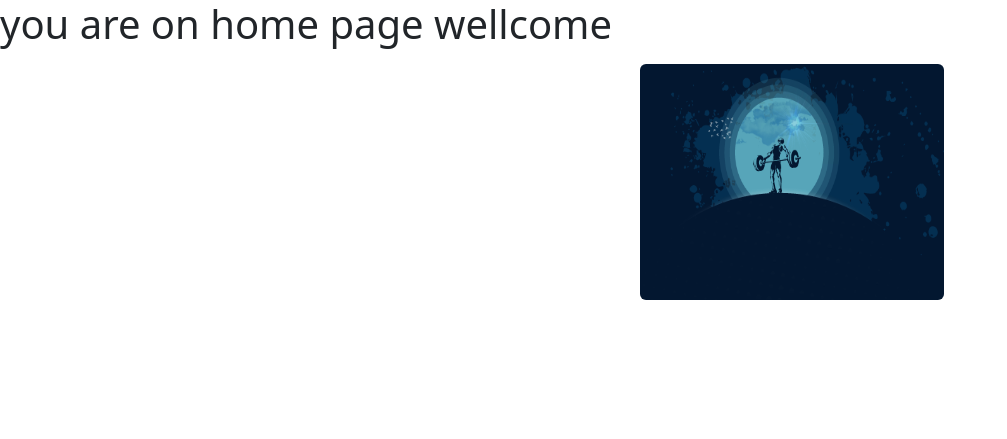
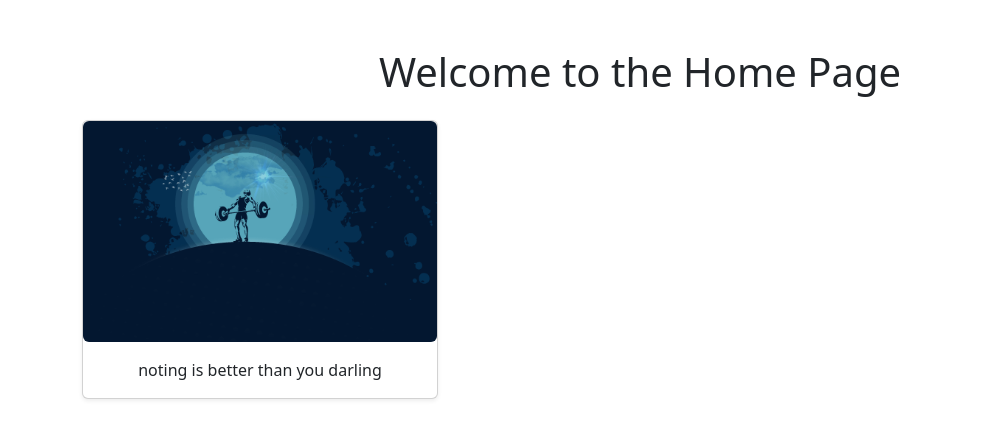
Before and after one commit to Pixelsachin/Tasveer, a Django app: page /adharcard/index/ in a window 1280 px wide. Shown: the top 439 px of the page, without its empty margins (0-1007 px from the left). Run offline with Django 5.2, Linux system fonts and the light colour scheme; data comes from the database, SQL or seed files in the repository; both versions use the stored data as it was after the commit.

Commit message:
minor changes

```diff
--- a/pehchan/settings.py
+++ b/pehchan/settings.py
@@ -121,7 +121,7 @@ STATIC_URL = "static/"
 STATICFILES_DIR = [os.path.join(BASE_DIR, "static")]
 
 MEDIA_URL = "/media/"
-MEDIA_ROOT = os.path.join(BASE_DIR, "images")
+MEDIA_ROOT = os.path.join(BASE_DIR, "media")
 
 
 # Default primary key field type
--- a/templates/index.html
+++ b/templates/index.html
@@ -1,15 +1,19 @@
 {% extends "layout.html" %}
-{% comment %} {% load static %} {% endcomment %}
 
 {% block content %}
-<H1>you are on home page wellcome</H1>
-{% for imge in images %}
-<div  style="height:20px; width:20px;" class="container mt-3">
-    <img src="{{imge.image.url}}" alt="images" class="rounded" alt="Cinque Terre" width="304" height="236">
-
+<div class="container mt-5">
+    <h1 class="text-center mb-4">Welcome to the Home Page</h1>
+    <div class="row">
+        {% for imge in images %}
+        <div class="col-md-4 mb-4">
+            <div class="card shadow-sm">
+                <img src="{{ imge.image.url }}" class="card-img-top rounded" alt="Image">
+                <div class="card-body">
+                    <p class="card-text text-center">noting is better than you darling</p>
+                </div>
+            </div>
+        </div>
+        {% endfor %}
+    </div>
 </div>
-
-
-{% endfor %}
-
 {% endblock content %}
```
Also changed, not shown: db.sqlite3.
